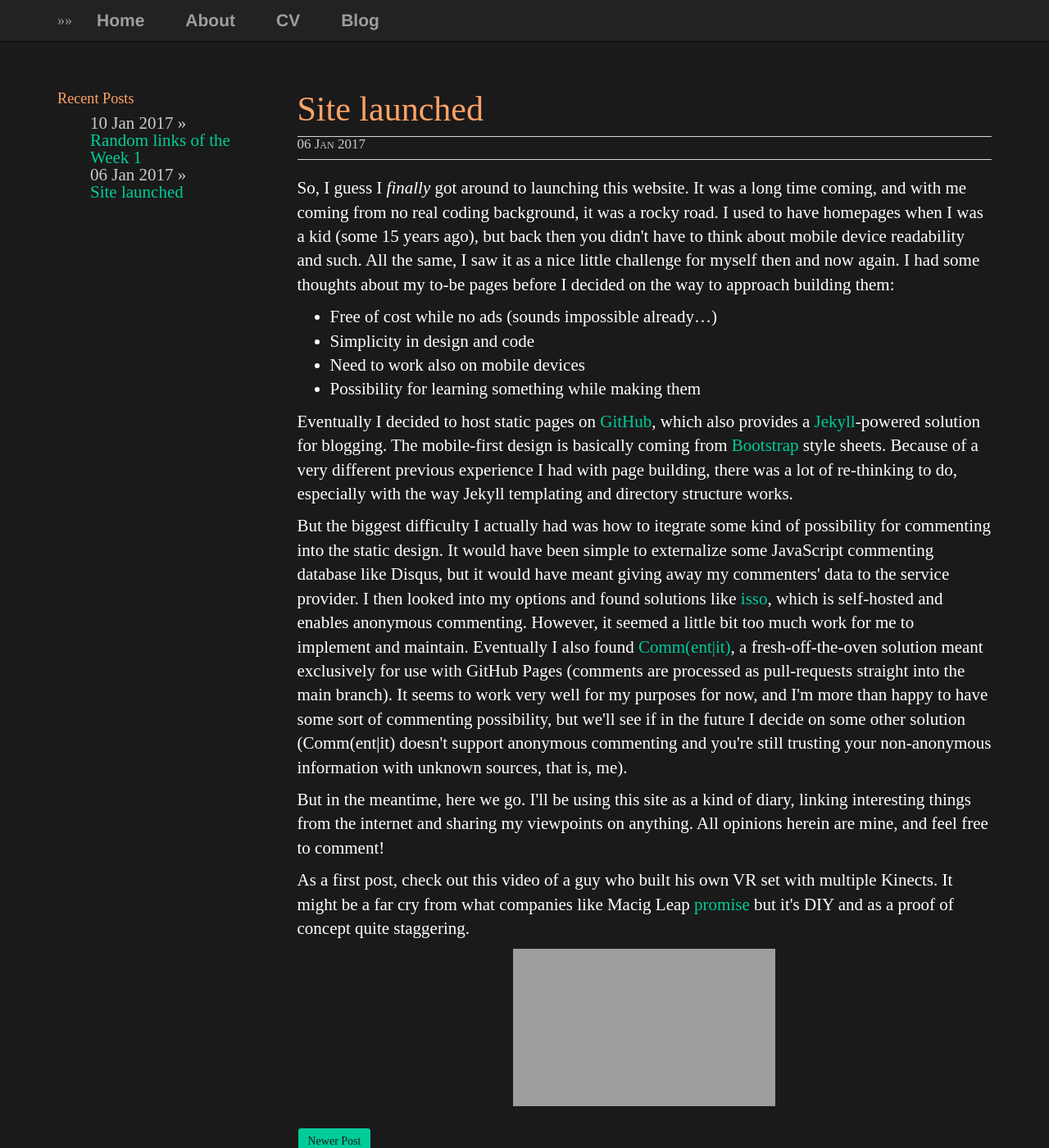
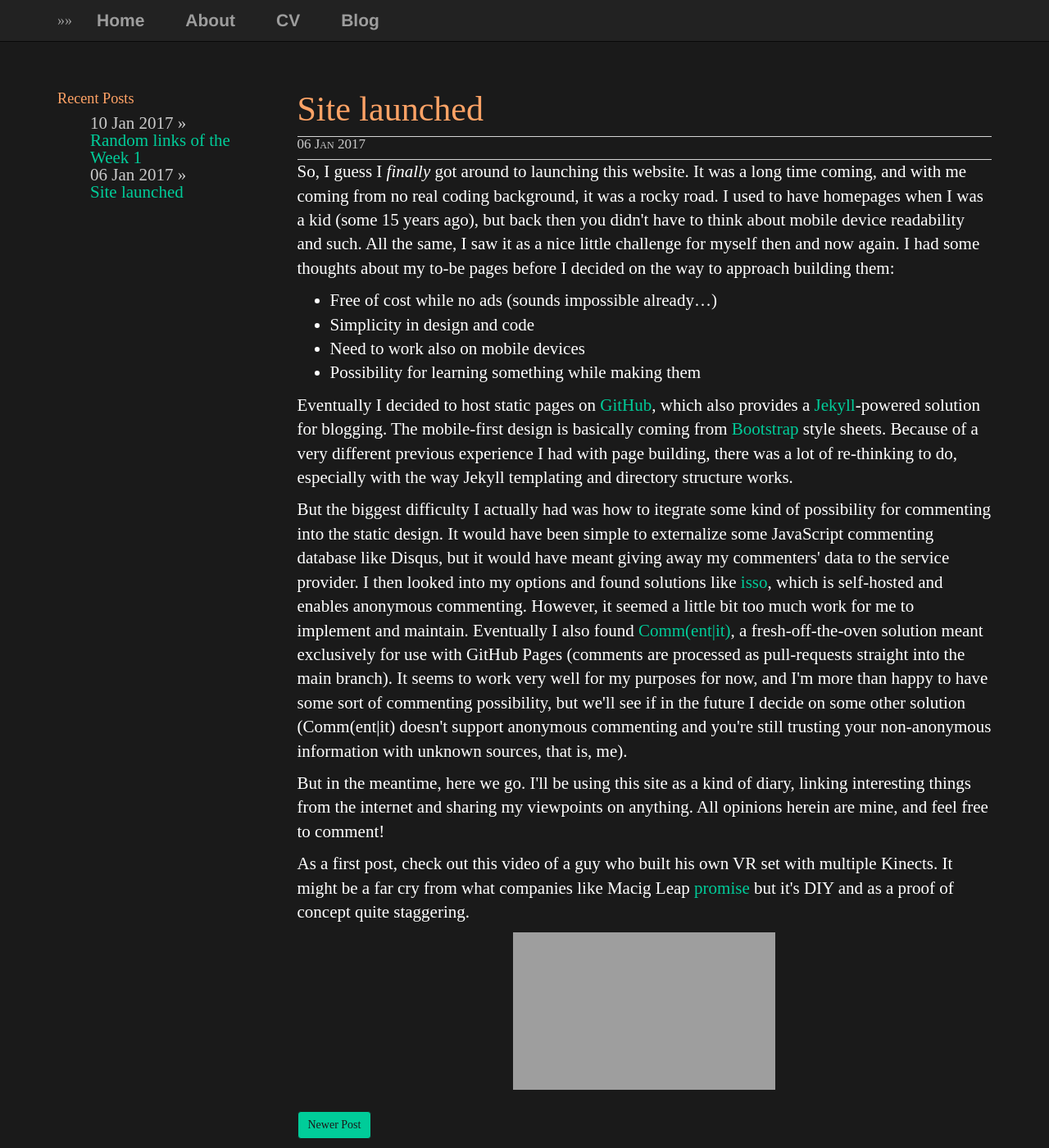
Before and after one commit to plantecophys/plantecophys, a Jekyll site: the page built from _posts/2016-04-30-site-launched.md, in a window 1280 px wide and 1400 px high. Shown: the whole window at 82% size. Built offline with Jekyll 4.4.1, drawn with Linux system fonts in a browser that asks for light colours; grey boxes are pictures that could not be loaded.

Commit message:
Update main.css

```diff
--- a/css/main.css
+++ b/css/main.css
@@ -48,7 +48,7 @@ a:visited {
 .meta_wrapper {
     border:1px solid #d5d5d5;
     border-width:1px 0;
-    margin:0 0 20px;
+    margin:0 0 20 0px;
     padding:0px 0;
 }
 .tag ul {
```
